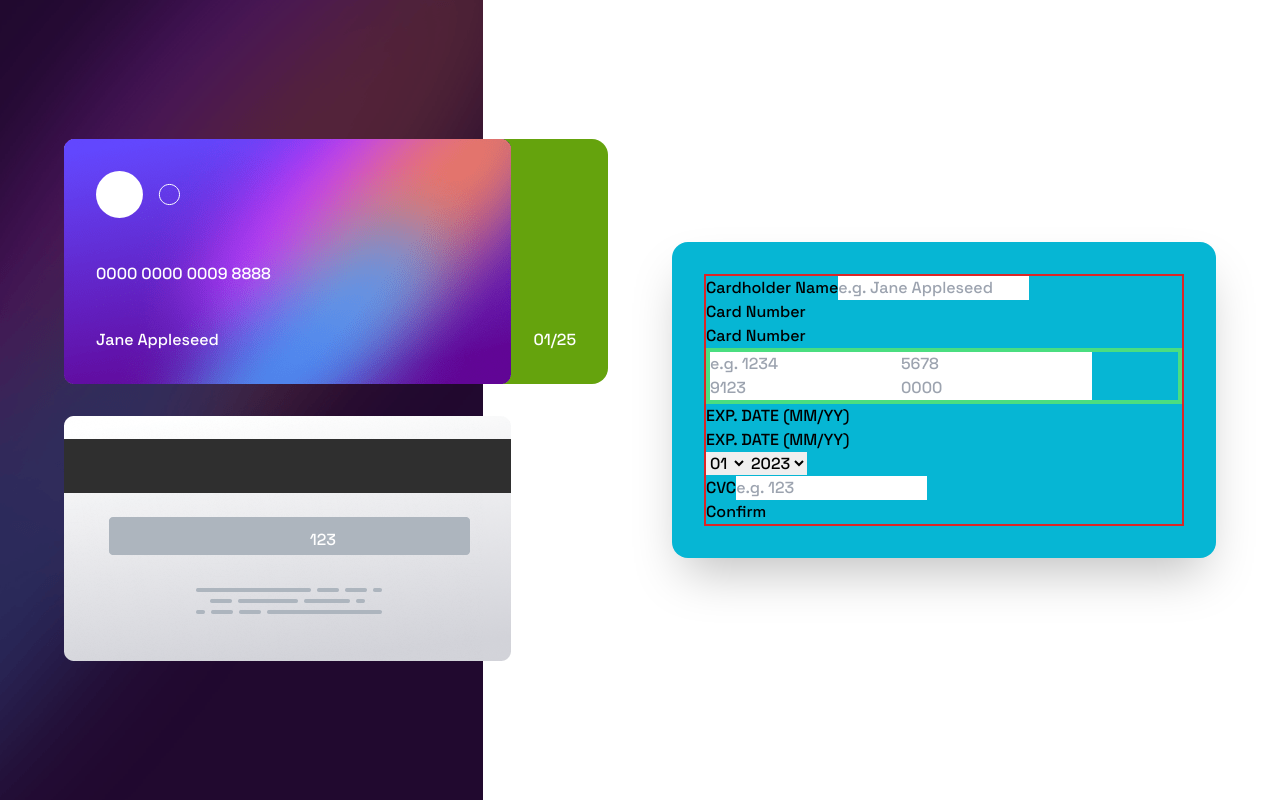
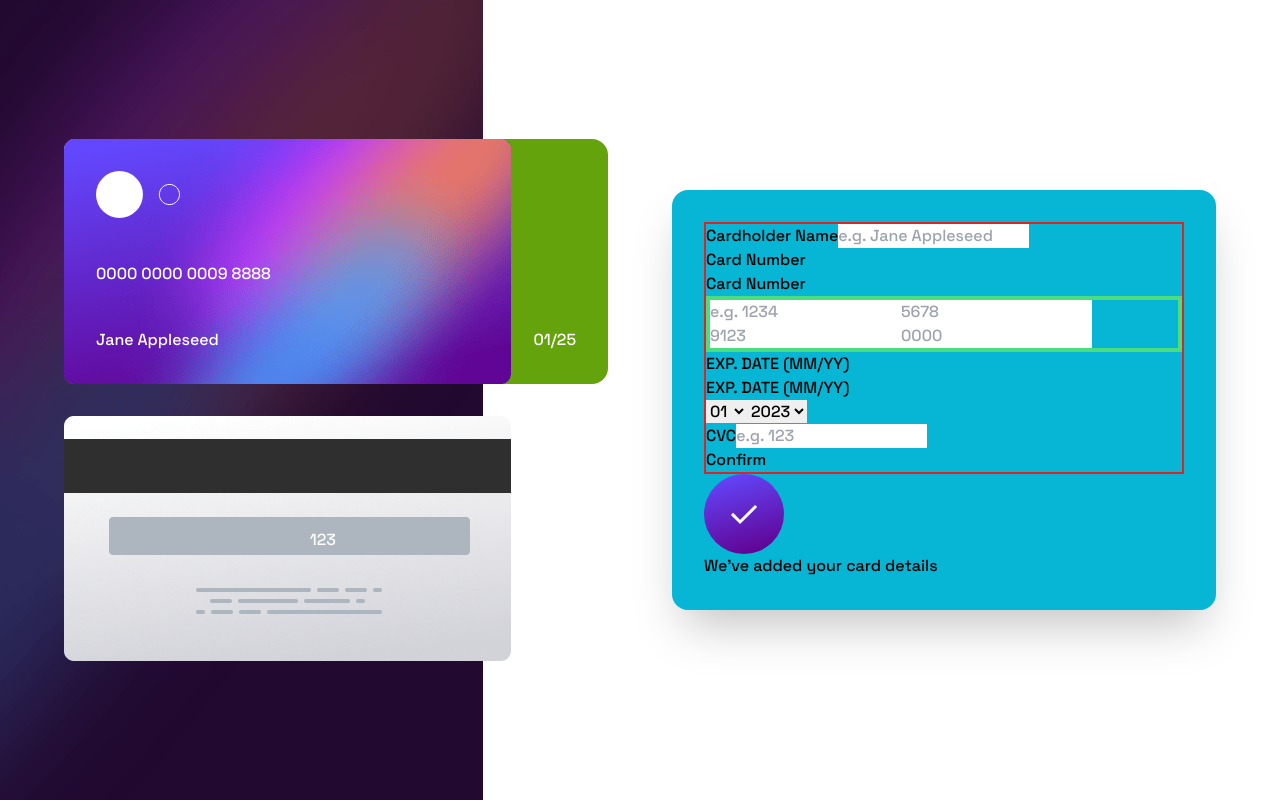
Before and after one commit to SameerJS6/Reactfolio, a React (Vite) app in the folder Interactive-Card-Component/: page / in a window 1280 px wide. Built offline with nearby package versions, Linux system fonts and the light colour scheme.

Commit message:
Basic Layout Done

```diff
--- a/Interactive-Card-Component/src/App.jsx
+++ b/Interactive-Card-Component/src/App.jsx
@@ -68,6 +68,11 @@ export default function App() {
 
         <button type="submit">Confirm</button>
       </form>
+
+      <div className="thank-you">
+        <img src={complete} alt="Complete Sign" />
+        <p>We've added your card details</p>
+      </div>
     </div>
    </main>
   )
```
